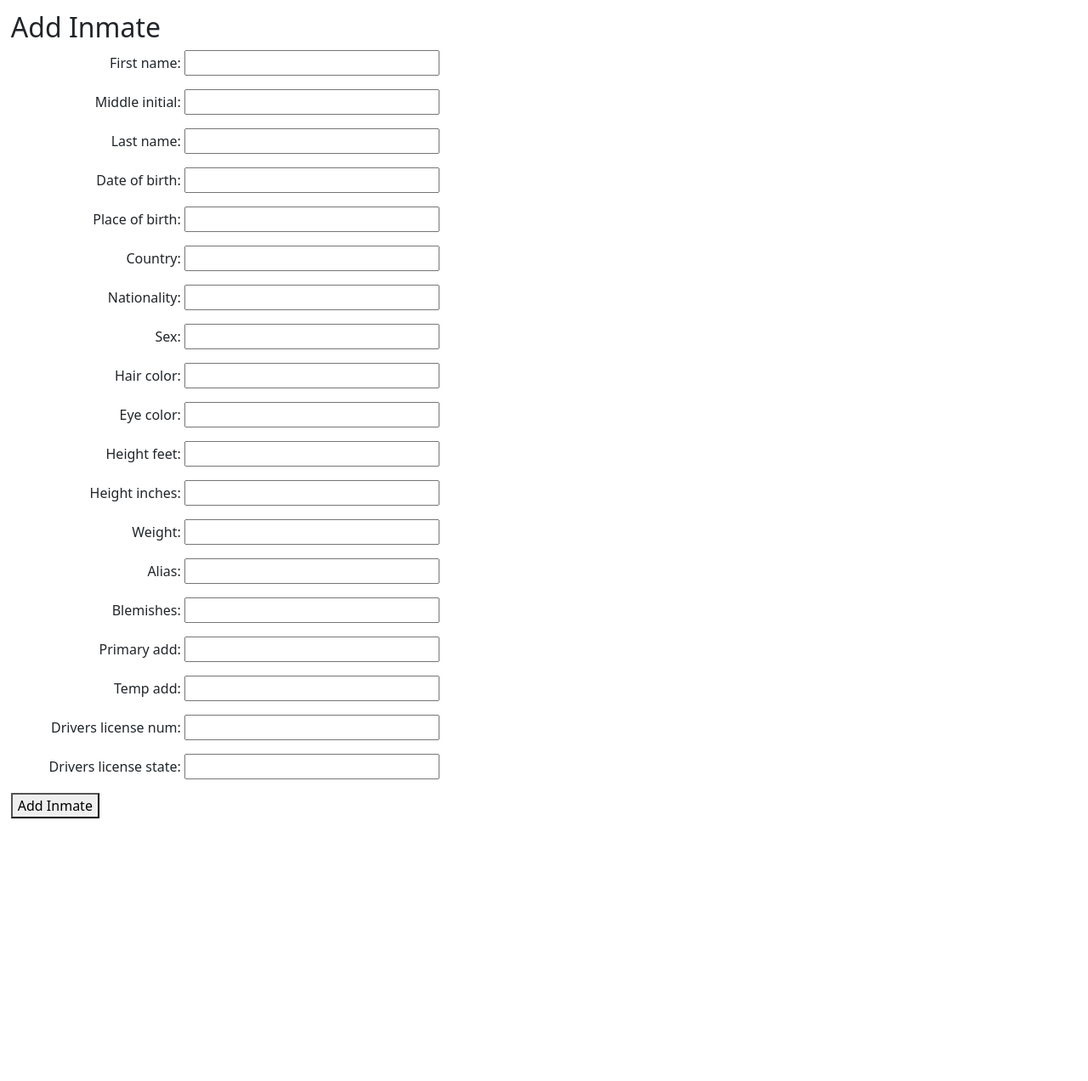
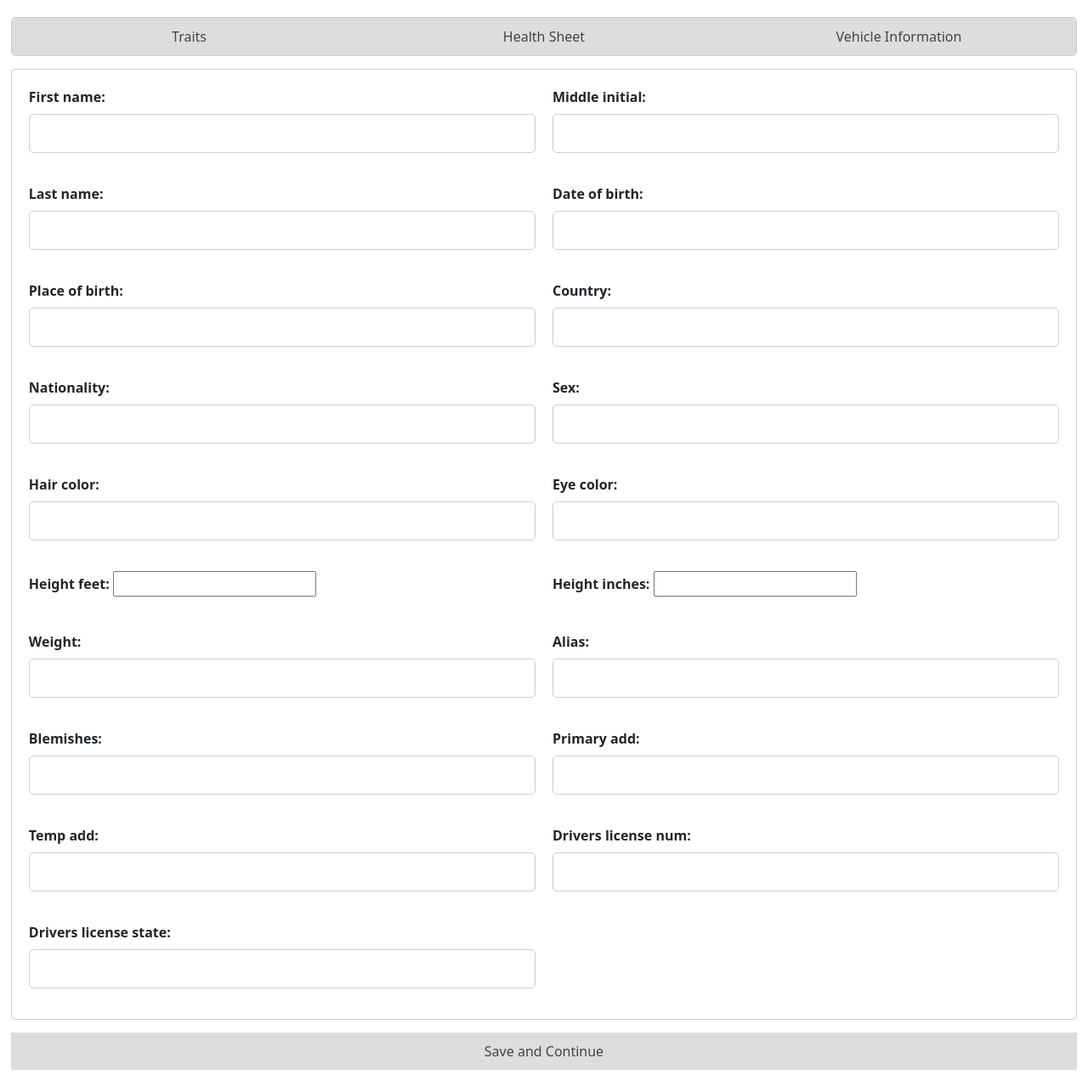
Before and after one commit to kobibell/Warden-Web-Wizards-JIMS, a Django app: page /add_inmate in a window 1280 px wide. Shown: the part 56-1328 px from the top of the page at 85% size. Before the commit the page ends 1019 px from the top, so only its background shows below. Run offline with Django 4.2, Linux system fonts and the light colour scheme.

Commit message:
small changes

```diff
--- a/src/jims_project/jims_app/views.py
+++ b/src/jims_project/jims_app/views.py
@@ -143,7 +143,7 @@ def add_money(request):
 
             if(account):
                 account.balance = account.balance + form.cleaned_data['amount']
-                transaction = TransactionDetails.objects.create(account_number=account, transaction_type='D', transaction_amount=form.cleaned_data['amount'], transaction_date=timezone.now())
+                transaction = TransactionDetails.objects.create(account=account, transaction_type='D', transaction_amount=form.cleaned_data['amount'], transaction_date=timezone.now())
                 account.save()
                 transaction.save()
                 return render(request, 'add_money.html', {'message': 'Money added successfully'})
--- a/src/jims_project/templates/add_inmate.html
+++ b/src/jims_project/templates/add_inmate.html
@@ -1,40 +1,184 @@
 <style>
-    form label {
-    display: inline-block;
-    width: 200px; /* increased width from 150px */
-    text-align: right;
+    /* Add a border to the form and tab container */
+    form,
+    .tab-container {
+      border: 1px solid #ccc;
+      border-radius: 5px;
+      display: flex;
+      justify-content: space-between;
+      margin-top: 20px;
     }
 
-form input, form select {
-    display: inline-block;
-    width: 300px; /* increased width from 200px */
+    form {
+      padding: 20px;
+      margin: 15px auto;
+      display: grid;
+      grid-template-columns: repeat(2, 1fr);
+      grid-gap: 20px;
     }
 
-form span {
-    color: red;
-    font-size: 1.2em;
-    margin-left: 5px;
+    /* Specify which form elements should be in which column */
+    label[for="first_name"],
+    label[for="last_name"],
+    label[for="middle_name"] {
+      grid-column: 1 / 2;
     }
 
-form label[for="sex"] {
-    width: 200px;
-    margin-right: 20px;
+    input#first_name,
+    input#last_name,
+    input#middle_name {
+      grid-column: 2 / 3;
     }
 
-form input[name="other_sex"] {
-    width: 200px;
-    margin-left: 10px;
+    label[for="weight"],
+    label[for="height"],
+    label[for="eye_color"],
+    label[for="hair_color"] {
+      grid-column: 1 / 2;
     }
 
+    input#weight,
+    input#height,
+    input#eye_color,
+    input#hair_color {
+      grid-column: 2 / 3;
+    }
+
+    /* The rest of your CSS code */
+    body {
+      background-color: #f2f2f2;
+      font-family: Arial, sans-serif;
+      font-size: 16px;
+      color: #444;
+    }
+
+    h1 {
+      text-align: center;
+      font-size: 36px;
+      margin-top: 120px;
+      margin-bottom: 20px;
+    }
+
+    h2 {
+      text-align: center;
+      font-size: 18px;
+      margin-top: 30px;
+      margin-bottom: 20px;
+      font-weight: lighter;
+    }
+
+    label {
+      display: block;
+      margin-bottom: 8px;
+      font-weight: bold;
+    }
+
+    input[type="text"],
+    input[type="password"] {
+      width: 100%;
+      padding: 10px;
+      border: 1px solid #ccc;
+      border-radius: 5px;
+      font-size: 16px;
+      box-sizing: border-box;
+    }
+
+    input[type="submit"],
+    button {
+      display: block;
+      width: 100%;
+      padding: 10px 20px;
+      border: none;
+      border-radius: 5px;
+      font-size: 16px;
+      cursor: pointer;
+      transition: background-color 0.2s ease-in-out;
+    }
+
+    input[type="submit"] {
+      background-color: #3da7fd;
+      color: #fff;
+    }
+
+    button {
+      background-color: #ddd;
+      color: #444;
+    }
+
+    button:hover,
+    input[type="submit"]:hover {
+      background-color: #fdc639;
+    }
+
+    input:focus {
+      outline: none;
+      border-color: #f7e562;
+      box-shadow: 0 0 5px rgba(62, 142, 65, 0.5);
+    }
+
+    .two-column-form {
+      display: grid;
+      grid-template-columns: repeat(2, 1fr);
+      grid-gap: 20px;
+    }
   </style>
+
 
 {% extends 'base.html' %}
 
 {% block content %}
-    <h2>Add Inmate</h2>
-    <form method="post">
+<div class="parent-div">
+    <div class="tab-container">
+        <button class="tab-button active" onclick="showTab(event, 'tab1')">Traits</button>
+        <button class="tab-button" onclick="showTab(event, 'tab2')">Health Sheet</button>
+        <button class="tab-button" onclick="showTab(event, 'tab3')">Vehicle Information</button>
+    </div>
+
+    <div id="tab1" class="tab-content">
+        <div class="form-container">
+            <!-- <h2>Add Inmate</h2> -->
+            <form method="post" class="two-column-form">
                 {% csrf_token %}
                 {{ form.as_p }}
-        <button type="submit">Add Inmate</button>
             </form>
+            <button type="submit">Save and Continue</button>
+        </div>
+    </div>
+
+    <div id="tab2" class="tab-content" style="display:none">
+        <!-- Add content for Tab 2 here -->
+        <h2>Tab 2</h2>
+        <p>This is the content for Tab 2.</p>
+    </div>
+
+    <div id="tab3" class="tab-content" style="display:none">
+        <!-- Add content for Tab 3 here -->
+        <h2>Tab 3</h2>
+        <p>This is the content for Tab 3.</p>
+    </div>
+</div>
+
+<script>
+    function showTab(evt, tabName) {
+        // Declare variables
+        var i, tabcontent, tablinks;
+
+        // Hide all tab content
+        tabcontent = document.getElementsByClassName("tab-content");
+        for (i = 0; i < tabcontent.length; i++) {
+            tabcontent[i].style.display = "none";
+        }
+
+        // Remove active class from tab buttons
+        tablinks = document.getElementsByClassName("tab-button");
+        for (i = 0; i < tablinks.length; i++) {
+            tablinks[i].className = tablinks[i].className.replace(" active", "");
+        }
+
+        // Show the clicked tab content and set the active class to the clicked tab button
+        document.getElementById(tabName).style.display = "block";
+        evt.currentTarget.className += " active";
+    }
+</script>
+
 {% endblock %}
--- a/src/jims_project/templates/base.html
+++ b/src/jims_project/templates/base.html
@@ -18,7 +18,6 @@
     </head>
     <body>
         <nav class="navbar navbar-expand-lg navbar-light bg-danger">
-
           <div class="collapse navbar-collapse" id="navbarSupportedContent">
             <a class="navbar-brand brand-text" href="/home_page">JIMS</a>
             <ul class="navbar-nav mr-auto">
```
Also changed, not shown: src/jims_project/static/css/login.css (line endings or trailing spaces). Lines whose indentation alone changed are shown as unchanged.
